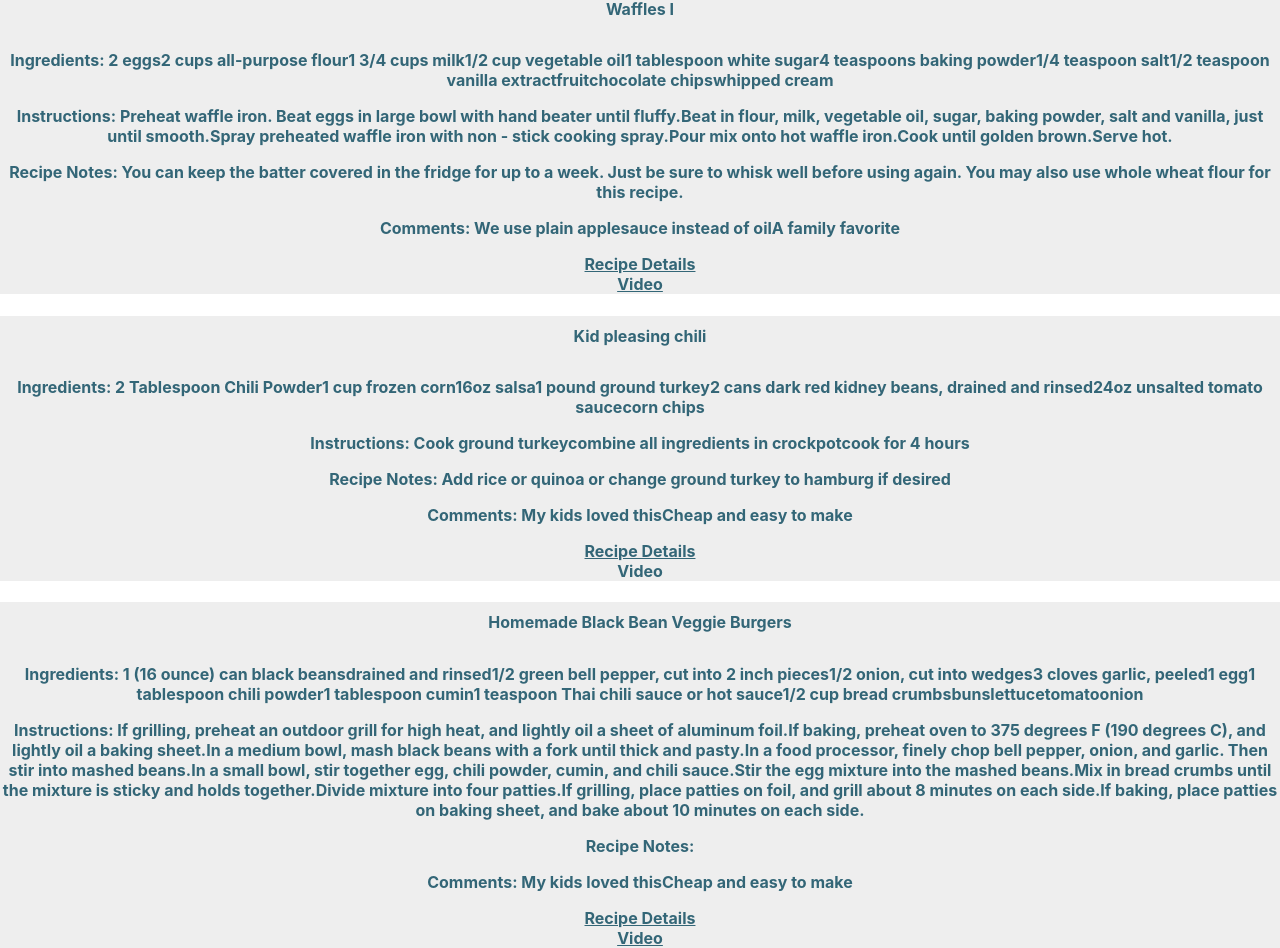
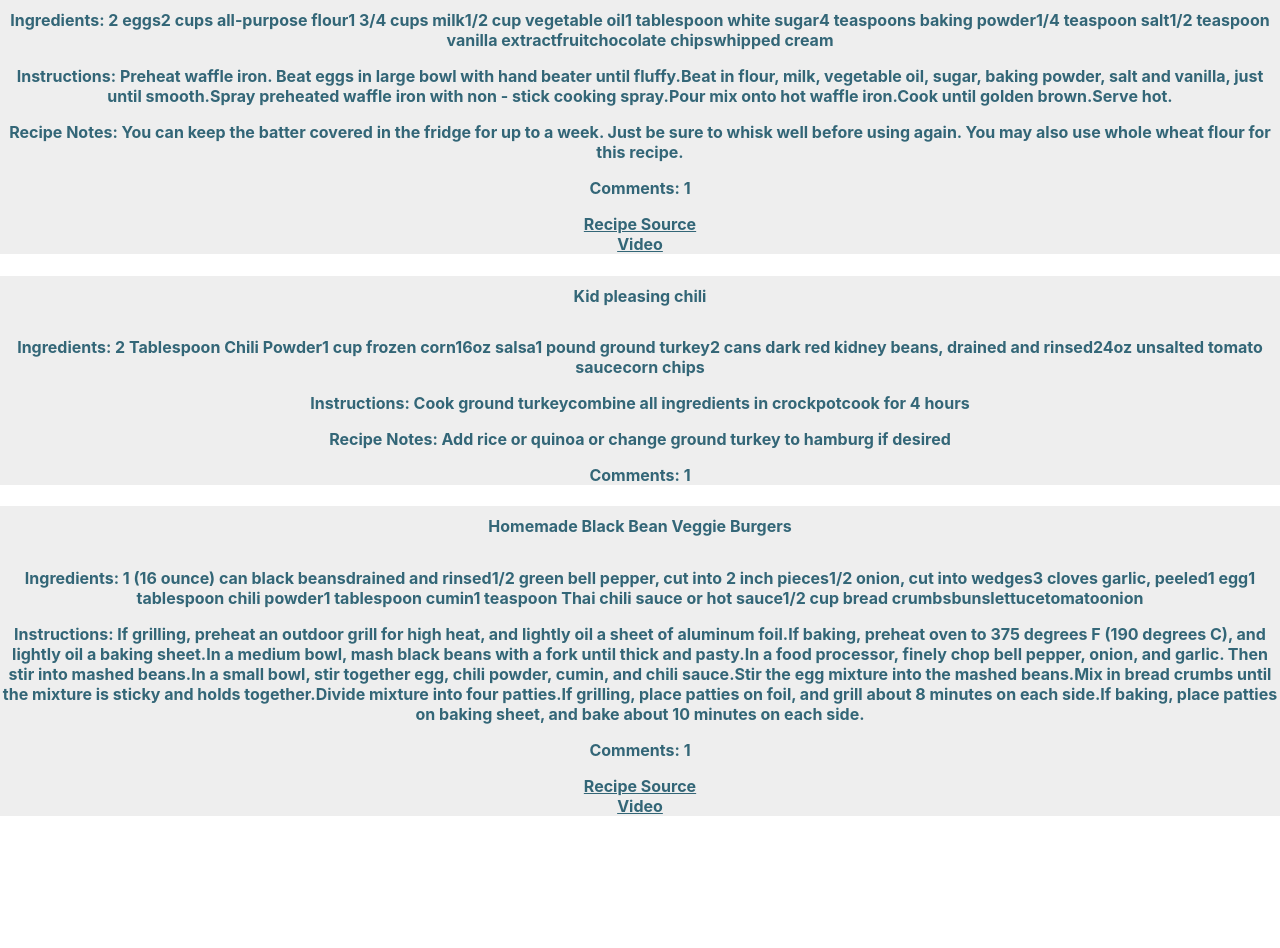
Before and after one commit to kt2187/kt-recipe, a React (Create React App) app: page / in a window 1280 px wide. Shown: the part 767-1715 px from the top of the page. After the commit the page ends 1583 px from the top, so only its background shows below. Built offline with nearby package versions, Linux system fonts and the light colour scheme; the HTML template or start-up script is replaced by a standard one.

Commit message:
Add recipe info to each card in view recipe.

```diff
--- a/src/components/Recipe.js
+++ b/src/components/Recipe.js
@@ -23,10 +23,10 @@ class Recipe extends Component {
               <h4>{recipe.recipeName}</h4>
               <p>Ingredients: {recipe.ingredients}</p>
               <p>Instructions: {recipe.instructions}</p>
-              <p>Recipe Notes: {recipe.recipeNotes}</p>
-              <p>Comments: {recipe.comments}</p>
-              <div className="card-action"><a href={recipe.link} target="_blank">Recipe Details</a></div>
-              <div className="card-action"><a href={recipe.video} target="_blank">Video</a></div>
+              {recipe.recipeNotes ? (<p>Recipe Notes: {recipe.recipeNotes}</p>) : null}
+              {recipe.comments ? (<p>Comments: {recipe.comments.length}</p>) : null}
+              {recipe.link ? (<div className="card-action"><a href={recipe.link} target="_blank">Recipe Source</a></div>) : null}
+              {recipe.video ? (<div className="card-action"><a href={recipe.video} target="_blank">Video</a></div>) : null}
             </div>
           </div>
         </div>
--- a/src/components/RecipeForm.js
+++ b/src/components/RecipeForm.js
@@ -2,8 +2,7 @@ import React, { Component } from 'react';
 
 const INITIAL_STATE = {
   id: 0,
-  recipeTitle: "",
-  posterName: "",
+  recipeName: "",
   link: "",
   video: "",
   ingredients: [],
@@ -38,7 +37,6 @@ class RecipeForm extends Component {
     this.props.addRecipe(recipeData);
     this.setState({
       recipeName: "",
-      posterName: "",
       link: "",
       video: "",
       ingredients: [],
@@ -63,24 +61,15 @@ class RecipeForm extends Component {
           />
           <input
             type="text"
-            id="posterName"
-            placeholder="Poster Name"
-            value={this.state.posterName}
-            onChange={(e) => this.handleChange(e)}
-            required
-          />
-          <input
-            type="text"
             id="link"
-            placeholder="Recipe Link"
+            placeholder="Recipe Link (Optional)"
             value={this.state.link}
             onChange={(e) => this.handleChange(e)}
-            required
           />
           <input
             type="text"
             id="video"
-            placeholder="Recipe Video"
+            placeholder="Recipe Video (Optional)"
             value={this.state.video}
             onChange={(e) => this.handleChange(e)}
           />
@@ -103,17 +92,17 @@ class RecipeForm extends Component {
           <input
             type="text"
             id="recipeNotes"
-            placeholder="Recipe Notes"
+            placeholder="Recipe Notes (Optional)"
             value={this.state.recipeNotes}
             onChange={(e) => this.handleChange(e)}
           />
-          <input
+          {/*<input
             type="text"
             id="comments"
             placeholder="Comments"
             value={this.state.comments}
             onChange={(e) => this.handleChange(e)}
-          />
+          />*/}
           <button className="btn waves-effect waves-light" type="submit" name="action">Submit
           </button>
         </form>
--- a/src/components/ViewRecipe.js
+++ b/src/components/ViewRecipe.js
@@ -5,7 +5,19 @@ const ViewRecipe = (props) => {
   const { recipeId } = useParams();
   const { recipe } = props;
   return (
-    <h3> {recipe.recipeName}</h3>
+    <div className="col s12 m6 13 center-align">
+      <div className="card">
+        <div className="card-content">
+          <h4>{recipe.recipeName}</h4>
+          <p>Ingredients: {recipe.ingredients}</p>
+          <p>Instructions: {recipe.instructions}</p>
+          {recipe.recipeNotes ? (<p>Recipe Notes: {recipe.recipeNotes}</p>) : null}
+          {recipe.comments ? (<p>Comments: {recipe.comments.length}</p>) : null}
+          {recipe.link ? (<div className="card-action"><a href={recipe.link} target="_blank">Recipe Source</a></div>) : null}
+          {recipe.video ? (<div className="card-action"><a href={recipe.video} target="_blank">Video</a></div>) : null}
+        </div>
+      </div>
+    </div>
   );
 }
 
--- a/src/mock/recipes.js
+++ b/src/mock/recipes.js
@@ -2,7 +2,6 @@ const recipes = [
   {
     id: 1,
     recipeName: "Instant Pot Chicken Tacos (Pressure Cooker)",
-    posterName: "Katie Barriere",
     link: "https://www.spendwithpennies.com/instant-pot-chicken-tacos/",
     video: null,
     ingredients: [
@@ -25,12 +24,11 @@ const recipes = [
       "Combine with sauce in Instant Pot and serve as desired."
     ],
     recipeNotes: "Nutrition information does not include taco shells or toppings. If your chicken breasts are on the smaller size, you will want to reduce the timing by about 2-3 minutes.",
-    comments: ["Delicious", "A family favorite"]
+    comments: [{ commenter: "Dave", text: "A family favorite" }],
   },
   {
     id: 2,
     recipeName: "DIY Taco Seasoning Recipe",
-    posterName: "Katie Barriere",
     link: "https://www.spendwithpennies.com/taco-seasoning-recipe/",
     video: null,
     ingredients: ["1 Tablespoon Chili Powder",
@@ -50,12 +48,11 @@ const recipes = [
       "Store in an airtight container.",
       "Store for up to 6 months in a cool dry place."],
     recipeNotes: "For tacos add 2 Tablespoons (or to taste) to 1 pound of cooked ground meat (optional, add diced onions). Add 1/2 cup water and simmer until most of the water has evaporated.",
-    comments: ["My go to taco seasoning", "Cheap and easy to make"]
+    comments: [{ commenter: "Nate", text: "Cheap and easy to make" }],
   },
   {
     id: 3,
     recipeName: "Waffles I",
-    posterName: "Katie Barriere",
     link: "https://www.allrecipes.com/recipe/22180/waffles-i/?internalSource=hub%20recipe&referringContentType=Search",
     video: "https://www.allrecipes.com/video/891/waffles-i/?internalSource=picture_play&referringId=22180&referringContentType=Recipe",
     ingredients: ["2 eggs",
@@ -72,12 +69,11 @@ const recipes = [
     instructions: ["Preheat waffle iron. Beat eggs in large bowl with hand beater until fluffy.", "Beat in flour, milk, vegetable oil, sugar, baking powder, salt and vanilla, just until smooth.",
       "Spray preheated waffle iron with non - stick cooking spray.Pour mix onto hot waffle iron.", "Cook until golden brown.Serve hot."],
     recipeNotes: "You can keep the batter covered in the fridge for up to a week. Just be sure to whisk well before using again. You may also use whole wheat flour for this recipe.",
-    comments: ["We use plain applesauce instead of oil", "A family favorite"]
+    comments: [{ commenter: "Steven", text: "We use plain applesauce instead of oil" }],
   },
   {
     id: 4,
     recipeName: "Kid pleasing chili",
-    posterName: "Katie Barriere",
     link: "",
     video: null,
     ingredients: ["2 Tablespoon Chili Powder",
@@ -89,12 +85,11 @@ const recipes = [
       "corn chips"],
     instructions: ["Cook ground turkey", "combine all ingredients in crockpot", "cook for 4 hours"],
     recipeNotes: "Add rice or quinoa or change ground turkey to hamburg if desired",
-    comments: ["My kids loved this", "Cheap and easy to make"]
+    comments: [{ commenter: "Rita", text: "Cheap and easy to make" }],
   },
   {
     id: 5,
     recipeName: "Homemade Black Bean Veggie Burgers",
-    posterName: "Katie Barriere",
     link: "https://www.allrecipes.com/recipe/85452/homemade-black-bean-veggie-burgers/?internalSource=hub%20recipe&referringContentType=Search",
     video: "https://www.allrecipes.com/video/1277/homemade-black-bean-veggie-burgers/?internalSource=picture_play&referringId=85452&referringContentType=Recipe",
     ingredients: [
@@ -118,7 +113,7 @@ const recipes = [
       "In a small bowl, stir together egg, chili powder, cumin, and chili sauce.",
       "Stir the egg mixture into the mashed beans.", "Mix in bread crumbs until the mixture is sticky and holds together.", "Divide mixture into four patties.",
       "If grilling, place patties on foil, and grill about 8 minutes on each side.", "If baking, place patties on baking sheet, and bake about 10 minutes on each side."],
-    comments: ["My kids loved this", "Cheap and easy to make"]
+    comments: [{ commenter: "My kids loved this", text: "Cheap and easy to make" }],
   },
 ]
 
```
